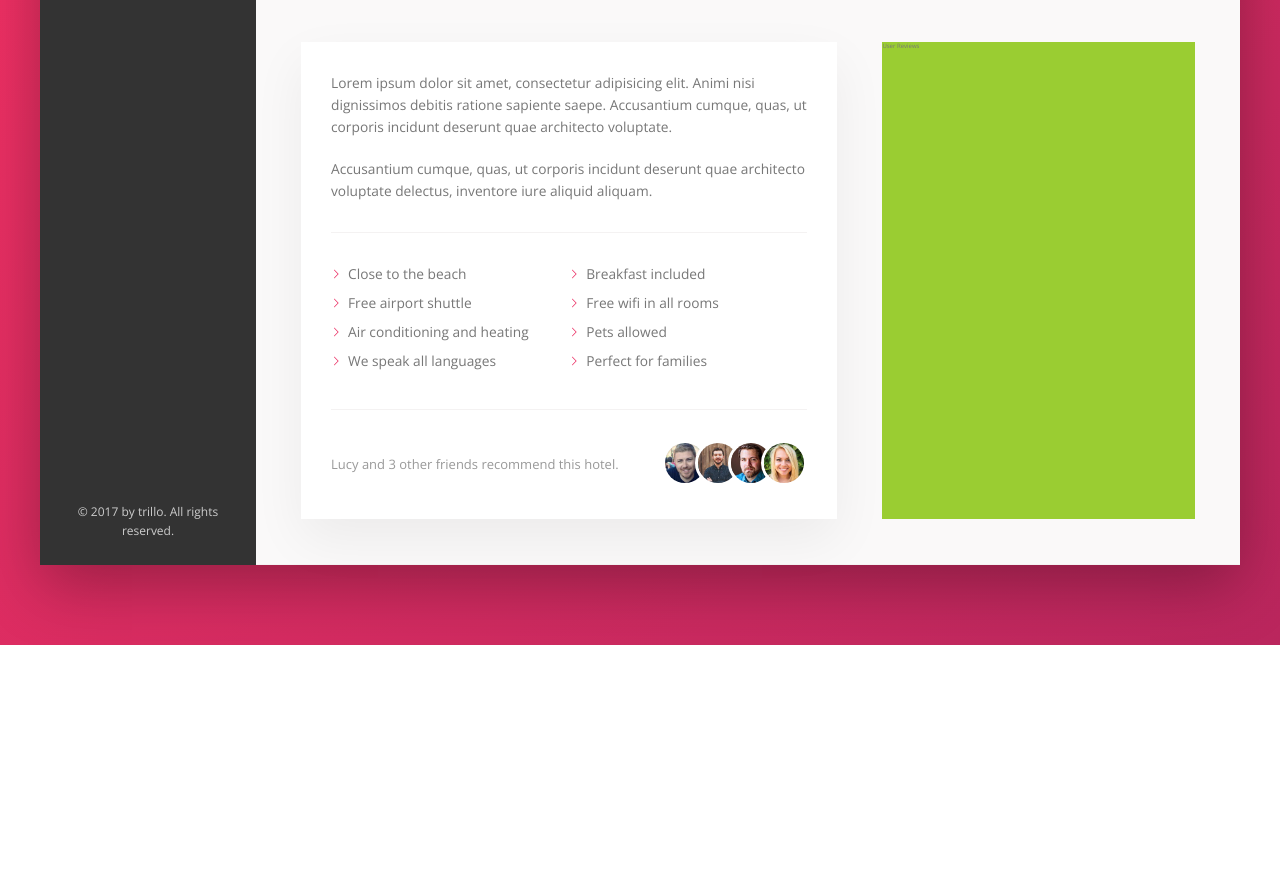
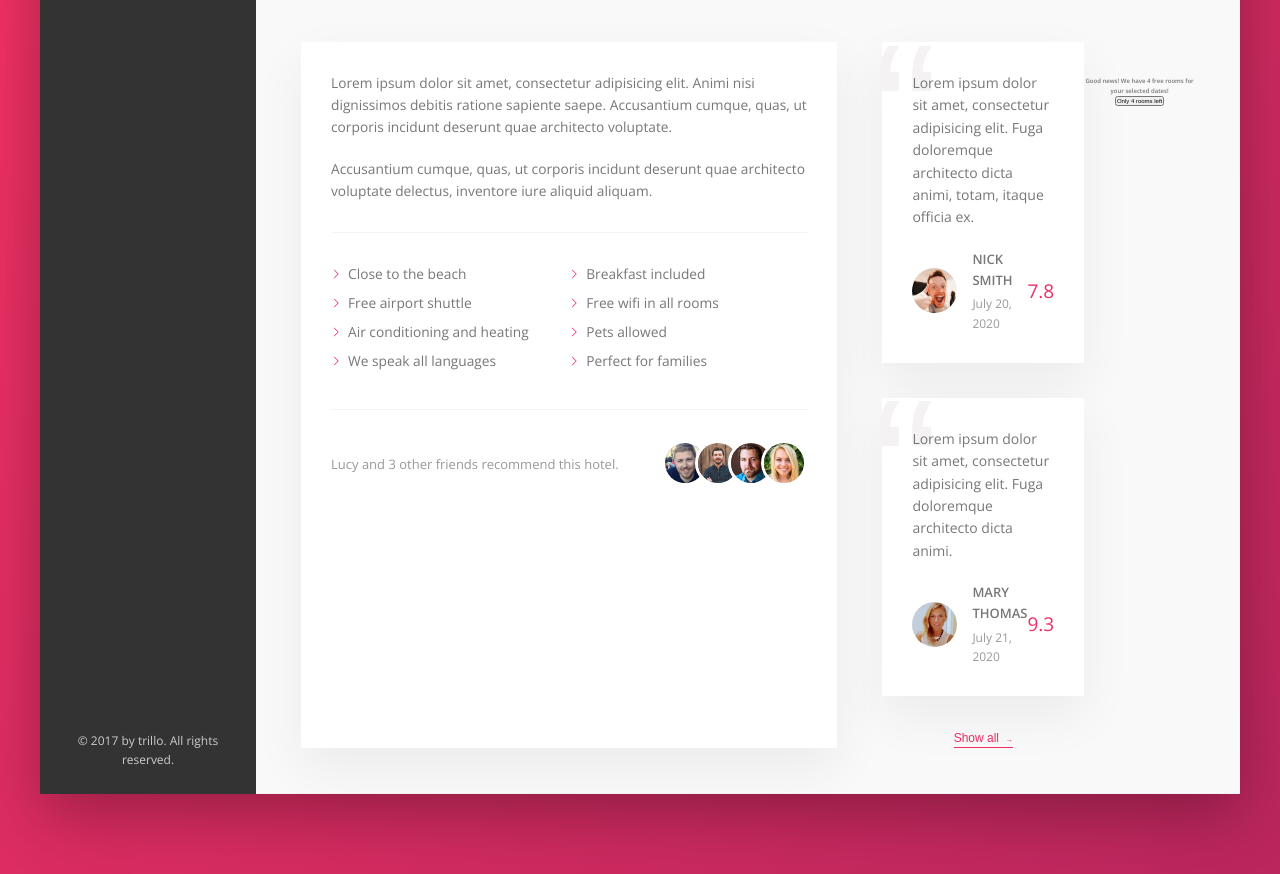
Before and after one commit to SirTingling/Trillo, a website: page index.html in a window 1280 px wide. Shown: the part 605-1479 px from the top of the page. Before the commit the page ends 1250 px from the top, so only its background shows below. Drawn offline with nearby package versions, Linux system fonts and the light colour scheme.

Commit message:
users deployment

```diff
--- a/index.html
+++ b/index.html
@@ -179,8 +179,49 @@
                         </div>
 
                         <div class="user-reviews">
-                            User Reviews
+                            <figure class="review">
+                                <blockquote class="review__text">
+                                    Lorem ipsum dolor sit amet, consectetur adipisicing elit.
+                                    Fuga doloremque architecto dicta animi, totam, itaque officia ex.
+                                </blockquote>
+                                <figcaption class="review__user">
+                                    <img src="img/user-1.jpg" alt="User 1" class="review__photo">
+                                    <div class="review__user-box">
+                                        <p class="review__user-name">Nick Smith</p>
+                                        <p class="review__user-date">July 20, 2020</p>
+                                    </div>
+                                    <div class="review__rating">7.8</div>
+                                </figcaption>
+                            </figure>
+
+                            <figure class="review">
+                                <blockquote class="review__text">
+                                    Lorem ipsum dolor sit amet, consectetur adipisicing elit.
+                                    Fuga doloremque architecto dicta animi.
+                                </blockquote>
+                                <figcaption class="review__user">
+                                    <img src="img/user-2.jpg" alt="User 1" class="review__photo">
+                                    <div class="review__user-box">
+                                        <p class="review__user-name">Mary Thomas</p>
+                                        <p class="review__user-date">July 21, 2020</p>
+                                    </div>
+                                    <div class="review__rating">9.3</div>
+                                </figcaption>
+                            </figure>
+
+
+                            <button class="btn-inline text">Show all <span>&rarr;</span></button>
                         </div>
+
+                        <div class="cta">
+                            <h2 class="cta__book-now">
+                                Good news! We have 4 free rooms for your selected dates!
+                            </h2>
+                            <button class="btn">
+                                Only 4 rooms left
+                            </button>
+                        </div>
+
                     </div>
 
                 </main>
--- a/sass/_components.scss
+++ b/sass/_components.scss
@@ -294,8 +294,17 @@
     cursor: pointer;
     transition: all .2s;
 
+    & span {
+        margin-left: 3px;
+        transition: margin-left .2s;
+    }
+
     &:hover {
         color: var(--color-grey-dark-1);
+
+        span {
+            margin-left: 8px;
+        }
     }
 
     &:focus {
@@ -407,3 +416,88 @@
 
     }
 }
+
+////////////////////////////////////////////
+//  REVIEWS
+
+.review {
+    font-size: 2rem;
+    background-color: #fff;
+    box-shadow: var(--shadow-light);
+    padding: 3rem;
+    margin-bottom: 3.5rem;
+    position: relative;
+
+    &__text {
+        font-size: 1.4rem; //sizing
+        margin-bottom: 2rem;
+        z-index: 10;
+        position: relative;
+        overflow: hidden;
+    }
+
+    &__user {
+        display: flex;
+        align-items: center;
+    }
+
+    &__photo {
+        height: 4.5rem;
+        width: 4.5rem;
+        border-radius: 50%;
+        margin-right: 1.5rem;
+    }
+
+    &__user-box {
+        margin-right: auto;
+    }
+
+    &__user-name {
+        font-size: 1.3rem; //sizing
+        font-weight: 600;
+        text-transform: uppercase;
+        margin-bottom: .4rem;
+    }
+
+    &__user-date {
+        font-size: 1.2rem; //sizing
+        color: var(--color-grey-dark-3);
+    }
+
+    &__rating {
+        font-size: 1.9rem; //sizing
+        color: var(--color-primary);
+        font-weight: 300;
+    }
+
+    &::before {
+        content: "\201C";
+        position: absolute;
+        top: -2.75rem;
+        left: -1rem;
+        line-height: 1;
+        font-size: 20rem;
+        color: var(--color-grey-light-2);
+        font-family: sans-serif;
+        z-index: 1;
+    }
+}
+
+.text { // personally added
+     font-size: 1.2rem; //sizing
+}
+
+////////////////////////////////////////////
+//  CALL TO ACTION (CTA)
+
+.cta {
+    padding: 3.5rem 0;
+    text-align: center;
+
+    &__bok-now {
+        font-size: 1.2rem;
+        font-weight: 300;
+        text-transform: uppercase;
+        margin-bottom: 2.5rem;
+    }
+}
--- a/sass/_layout.scss
+++ b/sass/_layout.scss
@@ -81,6 +81,9 @@
 
 
 .user-reviews {
-   background-color: yellowgreen;
    flex: 1;
+
+   display: flex;
+   flex-direction: column;
+   align-items: center;
 }
```
Also changed, not shown: css/style.comp.css.
